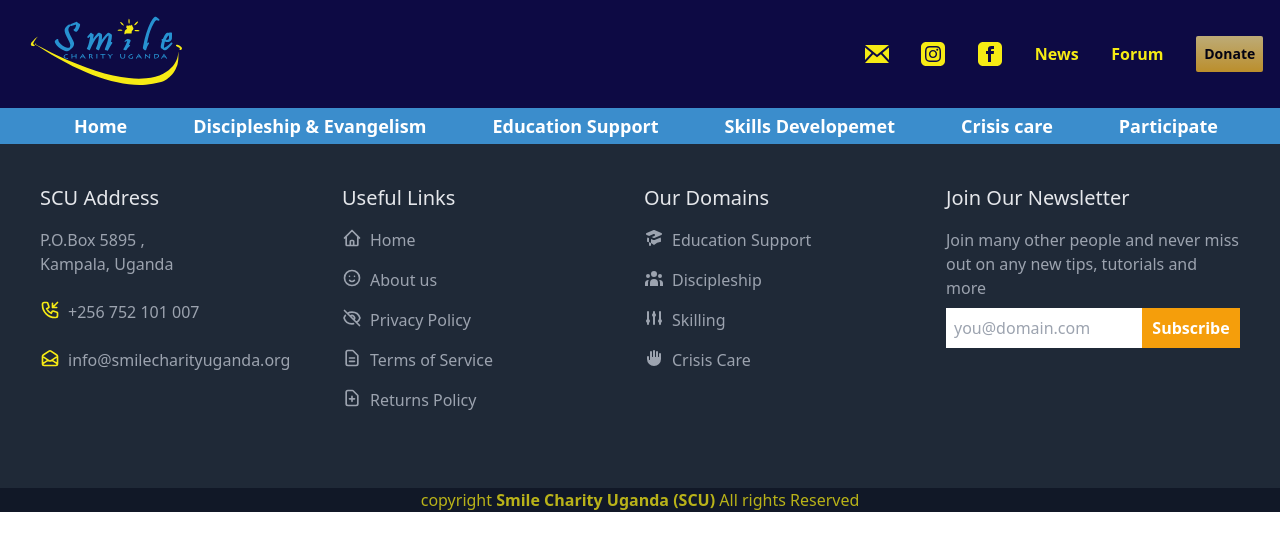
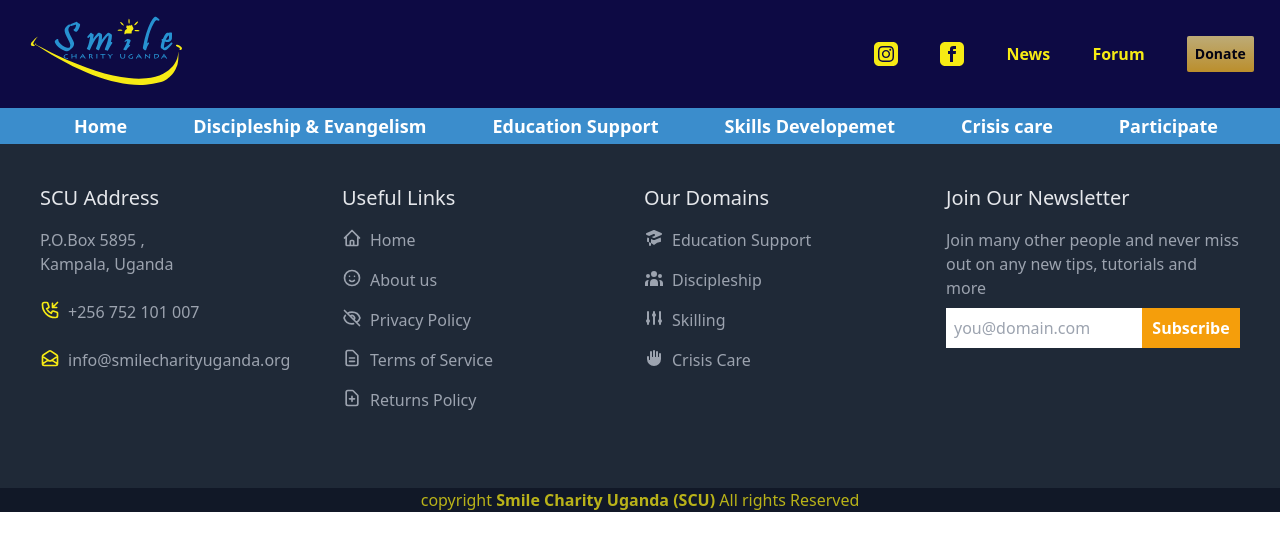
Before and after one commit to LadPaule/SCU, a Next.js app: page / in a window 1280 px wide. Shown: the top 550 px of the page. Built offline with nearby package versions, Linux system fonts and the light colour scheme.

Commit message:
removed mail

```diff
--- a/components/dumm.jsx
+++ b/components/dumm.jsx
@@ -14,11 +14,7 @@ function Dumm() {
         <div className="lg:hidden items-center">
           <MenuIcon className="text-scu_yellow h-8 hover:scale-105 hover:animate-bounce hover:text-white"/>
         </div>
-        <Link href="#" passHref>
-          <a href="mailto:info@smilecharityuganda.org" target="_blank" rel="noreferrer">
-            <svg className="fill-current cursor-pointer text-scu_yellow hover:scale-105 hover:animate-bounce" xmlns="http://www.w3.org/2000/svg" width="24" height="24" viewBox="0 0 24 24"><path d="M12 12.713l-11.985-9.713h23.971l-11.986 9.713zm-5.425-1.822l-6.575-5.329v12.501l6.575-7.172zm10.85 0l6.575 7.172v-12.501l-6.575 5.329zm-1.557 1.261l-3.868 3.135-3.868-3.135-8.11 8.848h23.956l-8.11-8.848z"/></svg>
-          </a>
-        </Link>
+
         <Link href="#" passHref>
           <a href="#" target="_blank" rel="noreferrer">
             <svg  className="fill-current cursor-pointer text-scu_yellow  hover:scale-105 hover:animate-bounce"xmlns="http://www.w3.org/2000/svg" width="24" height="24" viewBox="0 0 24 24"><path d="M15.233 5.488c-.843-.038-1.097-.046-3.233-.046s-2.389.008-3.232.046c-2.17.099-3.181 1.127-3.279 3.279-.039.844-.048 1.097-.048 3.233s.009 2.389.047 3.233c.099 2.148 1.106 3.18 3.279 3.279.843.038 1.097.047 3.233.047 2.137 0 2.39-.008 3.233-.046 2.17-.099 3.18-1.129 3.279-3.279.038-.844.046-1.097.046-3.233s-.008-2.389-.046-3.232c-.099-2.153-1.111-3.182-3.279-3.281zm-3.233 10.62c-2.269 0-4.108-1.839-4.108-4.108 0-2.269 1.84-4.108 4.108-4.108s4.108 1.839 4.108 4.108c0 2.269-1.839 4.108-4.108 4.108zm4.271-7.418c-.53 0-.96-.43-.96-.96s.43-.96.96-.96.96.43.96.96-.43.96-.96.96zm-1.604 3.31c0 1.473-1.194 2.667-2.667 2.667s-2.667-1.194-2.667-2.667c0-1.473 1.194-2.667 2.667-2.667s2.667 1.194 2.667 2.667zm4.333-12h-14c-2.761 0-5 2.239-5 5v14c0 2.761 2.239 5 5 5h14c2.762 0 5-2.239 5-5v-14c0-2.761-2.238-5-5-5zm.952 15.298c-.132 2.909-1.751 4.521-4.653 4.654-.854.039-1.126.048-3.299.048s-2.444-.009-3.298-.048c-2.908-.133-4.52-1.748-4.654-4.654-.039-.853-.048-1.125-.048-3.298 0-2.172.009-2.445.048-3.298.134-2.908 1.748-4.521 4.654-4.653.854-.04 1.125-.049 3.298-.049s2.445.009 3.299.048c2.908.133 4.523 1.751 4.653 4.653.039.854.048 1.127.048 3.299 0 2.173-.009 2.445-.048 3.298z"/></svg>
```
